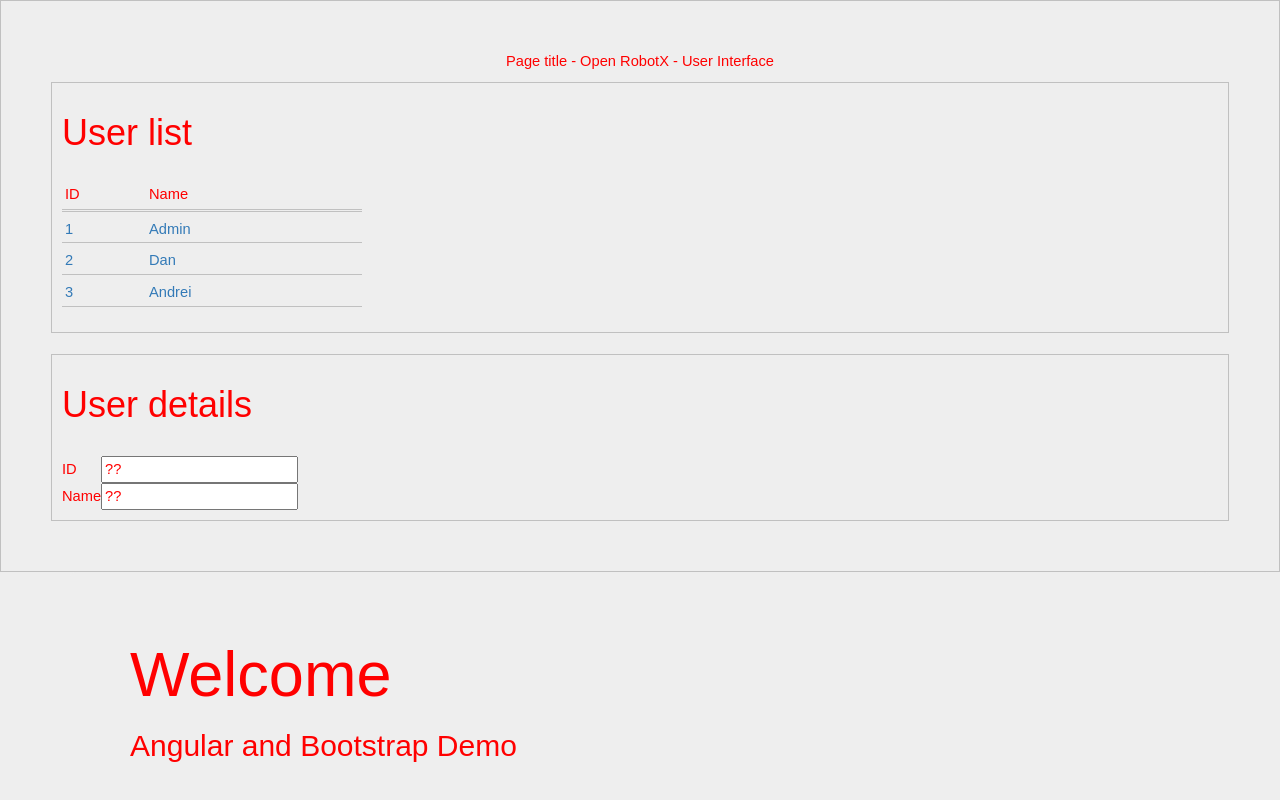
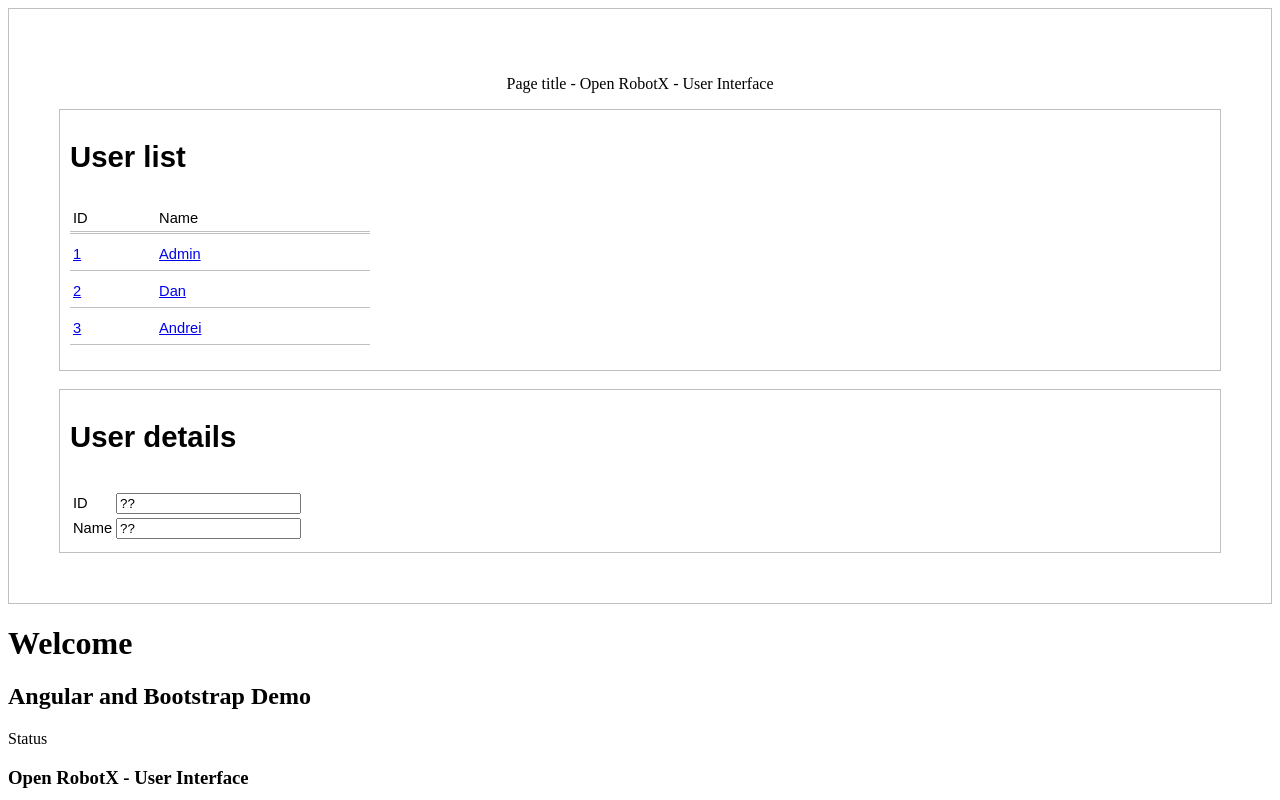
Before and after one commit to danut10/orx, an Angular app in the folder orx-ng/: page / in a window 1280 px wide. Shown: the top 800 px of the page. Built offline with nearby package versions, Linux system fonts and the light colour scheme.

Commit message:
init: bootstrap with Angular

```diff
--- a/orx-ng/angular.json
+++ b/orx-ng/angular.json
@@ -3,6 +3,10 @@
   "version": 1,
   "newProjectRoot": "projects",
   "projects": {
+
+  	/*
+  	 * this is my project
+  	 */
 	"orx-ng": {
 		"root": "",
 		"sourceRoot": "src",
@@ -25,7 +29,9 @@
             "styles": [
               "src/styles.css"
             ],
-            "scripts": []
+            "scripts": [
+            	"node_modules/jquery/dist/jquery.min.js",
+				"node_modules/bootstrap/dist/js/bootstrap.min.js"
           },
           "configurations": {
             "production": {
@@ -95,6 +101,7 @@
         }
       }
 	},
+
     "orx-ng-e2e": {
       "root": "e2e/",
       "projectType": "application",
--- a/orx-ng/package.json
+++ b/orx-ng/package.json
@@ -20,7 +20,9 @@
     "@angular/platform-browser": "^6.1.0",
     "@angular/platform-browser-dynamic": "^6.1.0",
     "@angular/router": "^6.1.0",
+    "bootstrap": "^4.1.3",
     "core-js": "^2.5.4",
+    "font-awesome": "^4.7.0",
     "rxjs": "^6.0.0",
     "zone.js": "~0.8.26"
   },
--- a/orx-ng/src/index.html
+++ b/orx-ng/src/index.html
@@ -7,9 +7,12 @@
 	<base href="/">
 	<meta name="viewport" content="width=device-width, initial-scale=1">
 	<link rel="icon" type="image/x-icon" href="favicon.ico">
+
+	<!--
 	<link rel="stylesheet" href="https://maxcdn.bootstrapcdn.com/bootstrap/3.3.7/css/bootstrap.min.css">
 	<script src="https://code.jquery.com/jquery-3.1.1.min.js"></script>
 	<script src="https://maxcdn.bootstrapcdn.com/bootstrap/3.3.7/js/bootstrap.min.js"></script>
+	-->
 
 	<!--
 	<link rel="stylesheet"
--- a/orx-ng/src/styles.css
+++ b/orx-ng/src/styles.css
@@ -1 +1,3 @@
 @import 'main.css';
+@import "~bootstrap/dist/css/bootstrap.css";
+@import "~font-awesome/css/font-awesome.css";
```
Also changed, not shown: 1 other file (tests, documents, lock files or other folders). Lines whose indentation alone changed are shown as unchanged.
